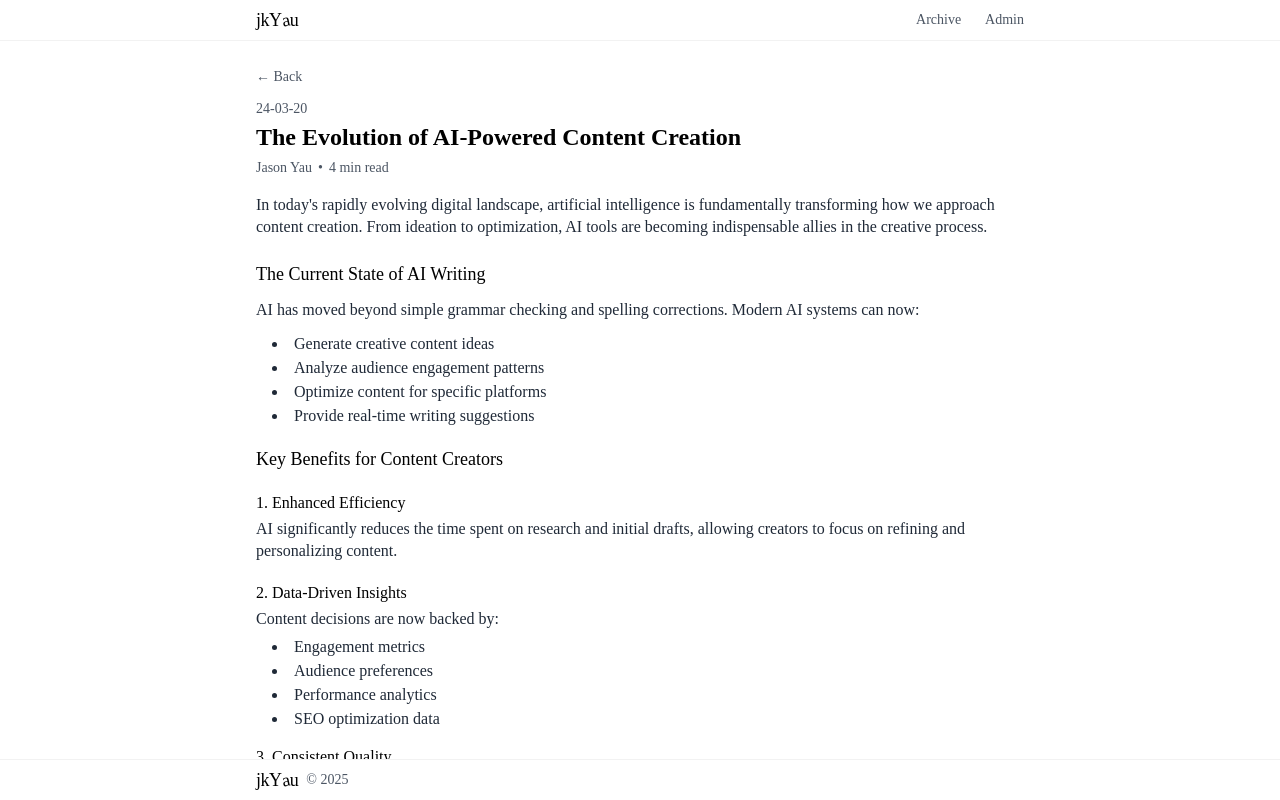
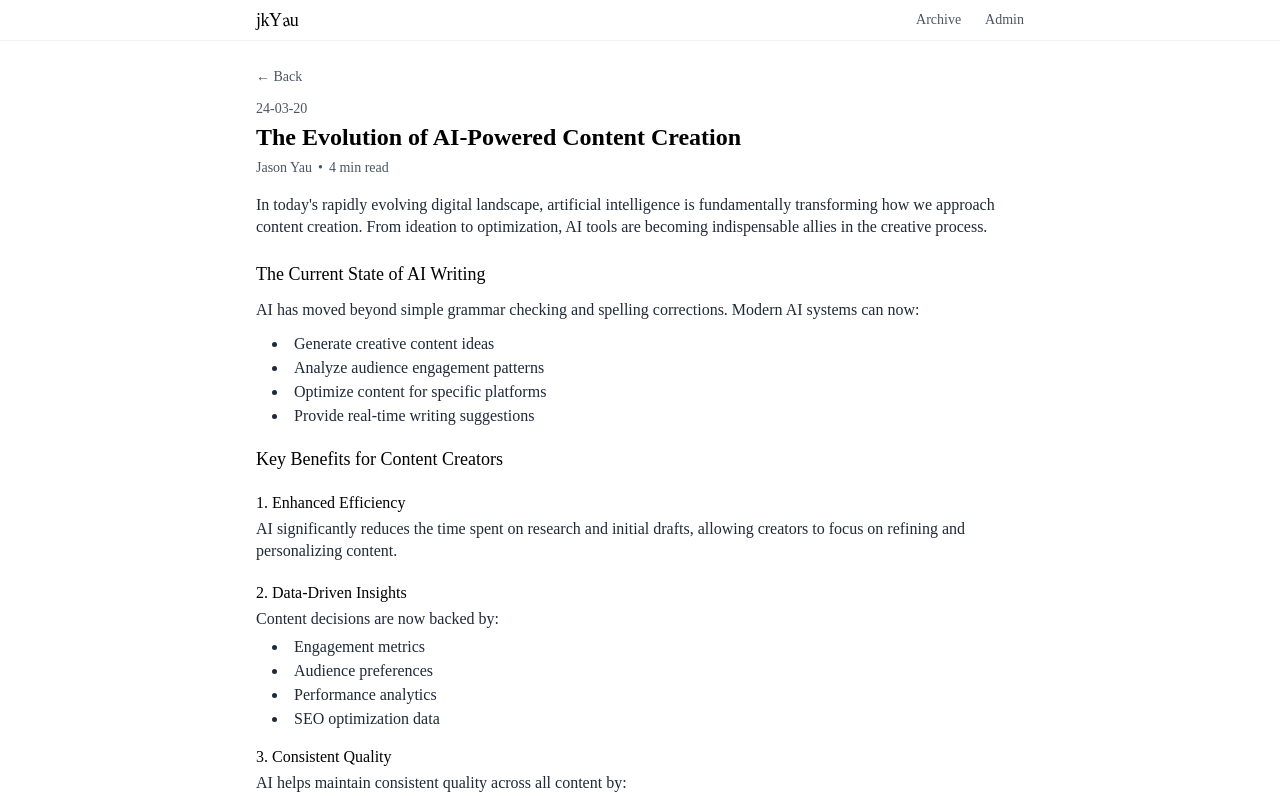
Before and after one commit to jkyau/personal-blog, a Next.js app: page /blog/1 in a window 1280 px wide. Shown: the top 800 px of the page. Built offline with nearby package versions, Linux system fonts and the light colour scheme.

Commit message:
fix: ensure footer stays at bottom with flex layout

```diff
--- a/src/app/blog/[id]/page.tsx
+++ b/src/app/blog/[id]/page.tsx
@@ -121,7 +121,7 @@ export default function BlogPost({ params }: { params: { id: string } }) {
   };
 
   return (
-    <div className="min-h-screen bg-white text-black font-['Times_New_Roman']">
+    <div className="min-h-screen bg-white text-black font-['Times_New_Roman'] flex flex-col">
       <header className="fixed top-0 inset-x-0 bg-white border-b border-black/5 z-50">
         <div className="max-w-3xl mx-auto h-10 flex items-center justify-between">
           <Link href="/" className="text-lg tracking-wider">
@@ -142,7 +142,7 @@ export default function BlogPost({ params }: { params: { id: string } }) {
         </div>
       </header>
 
-      <main className="pt-16 px-4 pb-16">
+      <main className="pt-16 px-4 pb-16 flex-1">
         <article className="max-w-3xl mx-auto">
           <Link href="/" className="text-sm text-gray-600 hover:text-gray-900 transition-colors mb-3 inline-block">
             ← Back
@@ -168,7 +168,7 @@ export default function BlogPost({ params }: { params: { id: string } }) {
         </article>
       </main>
 
-      <footer className="fixed bottom-0 inset-x-0 bg-white border-t border-black/5">
+      <footer className="bg-white border-t border-black/5">
         <div className="max-w-3xl mx-auto h-10 flex items-center">
           <div className="text-lg tracking-wider">
             <span className="tracking-tight">jk</span>
--- a/src/app/page.tsx
+++ b/src/app/page.tsx
@@ -19,7 +19,7 @@ const posts = [
 
 export default function Home() {
   return (
-    <div className="min-h-screen bg-white text-black font-['Times_New_Roman']">
+    <div className="min-h-screen bg-white text-black font-['Times_New_Roman'] flex flex-col">
       <header className="fixed top-0 inset-x-0 bg-white border-b border-black/5 z-50">
         <div className="max-w-3xl mx-auto h-10 flex items-center justify-between">
           <Link href="/" className="text-lg tracking-wider">
@@ -40,7 +40,7 @@ export default function Home() {
         </div>
       </header>
 
-      <main className="pt-16 px-4 pb-16">
+      <main className="pt-16 px-4 pb-16 flex-1">
         <div className="max-w-3xl mx-auto">
           <div className="space-y-8">
             {posts.map((post) => (
@@ -62,7 +62,7 @@ export default function Home() {
         </div>
       </main>
 
-      <footer className="fixed bottom-0 inset-x-0 bg-white border-t border-black/5">
+      <footer className="bg-white border-t border-black/5">
         <div className="max-w-3xl mx-auto h-10 flex items-center">
           <div className="text-lg tracking-wider">
             <span className="tracking-tight">jk</span>
```
